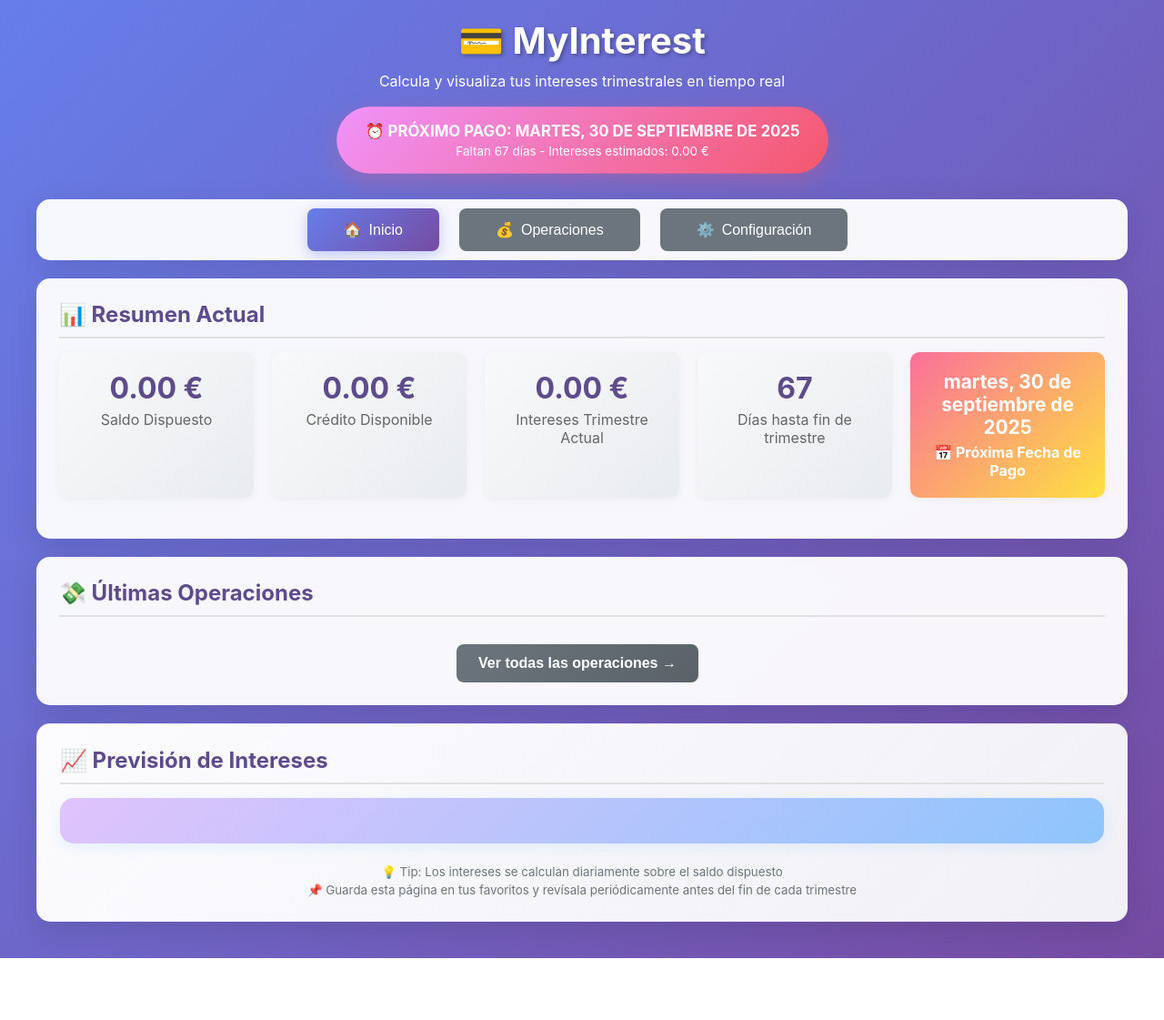
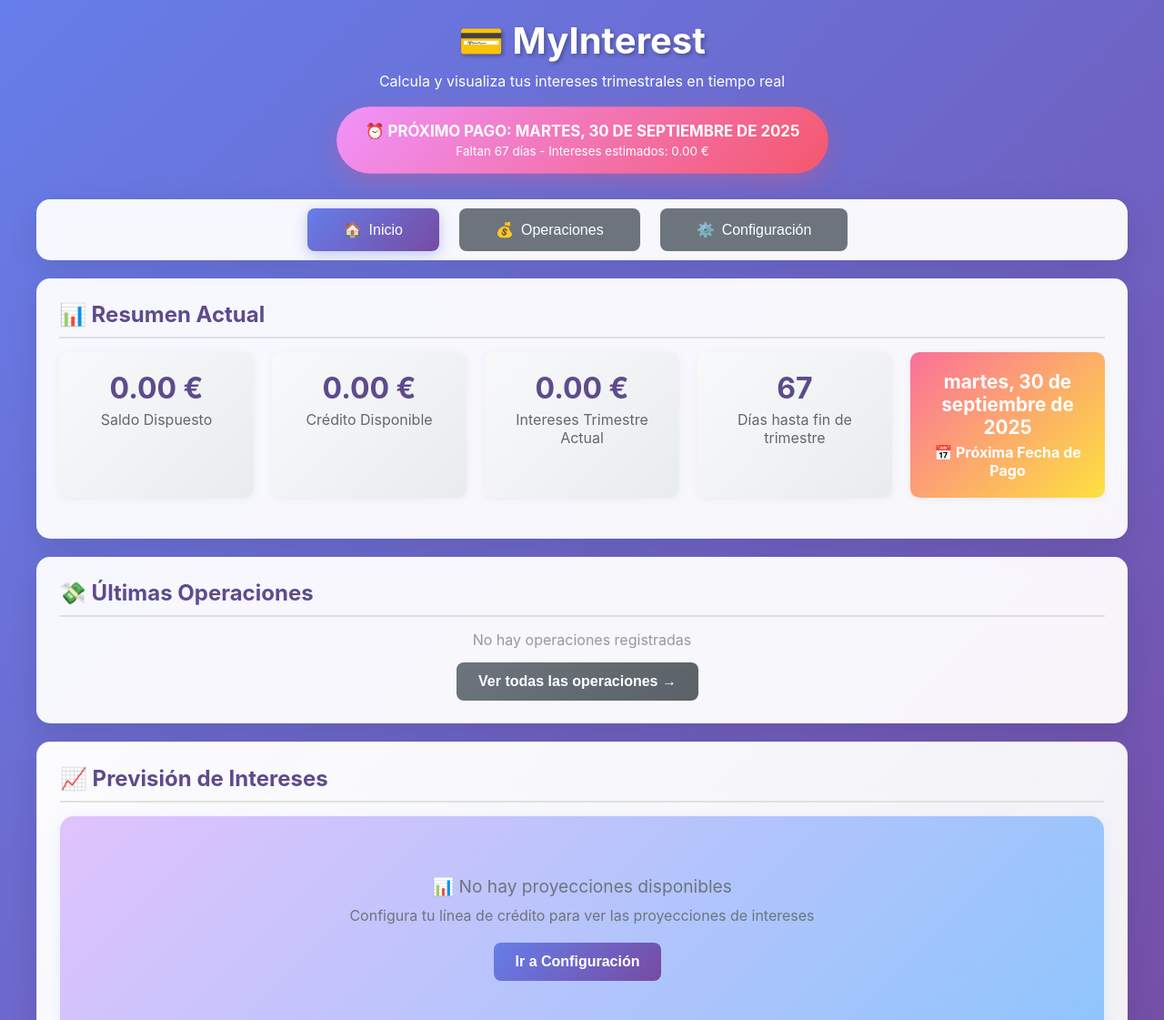
Before and after one commit to p2pinv88/MyInterest, a plain HTML site: page index.html in a window 1280 px wide. Shown: the top 1121 px of the page at 91% size. Before the commit the page ends 1053 px from the top, so only its background shows below. Drawn offline with Linux system fonts and the light colour scheme.

Commit message:
Update index.html

```diff
--- a/index.html
+++ b/index.html
@@ -798,6 +798,61 @@
         }
 
 
+
+        // Actualizar previsión de intereses
+        function updateInterestPreview() {
+            const container = document.getElementById('interestPreview');
+            const currentQuarter = getCurrentQuarter();
+            const nextQuarter = getNextQuarter(currentQuarter);
+
+            // Si no hay configuración, mostrar mensaje
+            if (!appState.creditLimit || !appState.interestRate) {
+                container.innerHTML = `
+                    <div style="text-align: center; padding: 40px 20px; color: #6c757d;">
+                        <p style="font-size: 1.2em; margin-bottom: 10px;">
+                            📊 No hay proyecciones disponibles
+                        </p>
+                        <p>Configura tu línea de crédito para ver las proyecciones de intereses</p>
+                        <button onclick="showSection('config')" style="margin-top: 20px;">
+                            Ir a Configuración
+                        </button>
+                    </div>
+                `;
+                return;
+            }
+
+            // Calcular intereses para el trimestre actual y el siguiente
+            const currentInterest = calculateQuarterInterest();
+            const projectedCurrentInterest = calculateProjectedInterest(currentQuarter);
+            const projectedNextInterest = calculateProjectedInterest(nextQuarter);
+
+            container.innerHTML = `
+                <p style="margin-bottom: 20px; color: #495057;">
+                    <em>Proyección basada en el saldo actual dispuesto de <strong style="${currentBalance / appState.creditLimit > 0.8 ? 'color: #dc3545;' : ''}">${calculateCurrentBalance().toFixed(2)} €</strong>
+                    ${currentBalance / appState.creditLimit > 0.8 ? '<span style="color: #dc3545; font-weight: bold;"> (⚠️ Más del 80% del límite)</span>' : ''}</em>
+                </p>
+                <div class="quarter-info" style="${daysUntilQuarterEnd() <= 5 ? 'border: 2px solid #dc3545; background: #fee14015;' : ''}">
+                    <h4>Trimestre Actual (Q${currentQuarter.quarter} ${currentQuarter.year}) ${daysUntilQuarterEnd() <= 5 ? '🚨' : ''}</h4>
+                    <div class="info-row">
+                        <span>Intereses acumulados hasta hoy:</span>
+                        <strong>${currentInterest.toFixed(2)} €</strong>
+                    </div>
+                    <div class="info-row">
+                        <span>Proyección fin de trimestre (manteniendo saldo actual):</span>
+                        <strong>${projectedCurrentInterest.toFixed(2)} €</strong>
+                    </div>
+                </div>
+                <div class="quarter-info">
+                    <h4>Próximo Trimestre (Q${nextQuarter.quarter} ${nextQuarter.year})</h4>
+                    <div class="info-row">
+                        <span>Proyección (manteniendo saldo actual):</span>
+                        <strong>${projectedNextInterest.toFixed(2)} €</strong>
+                    </div>
+                </div>
+            `;
+        }
+
+
         // Obtener siguiente trimestre
         function getNextQuarter(currentQuarter) {
             if (currentQuarter.quarter === 4) {
```
